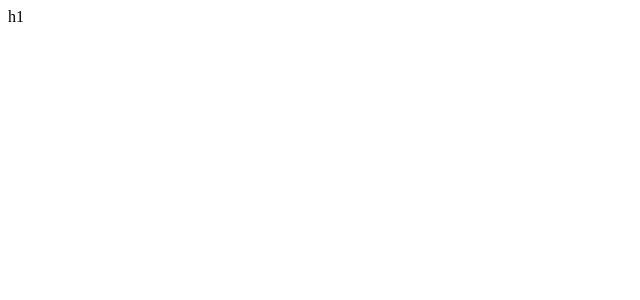
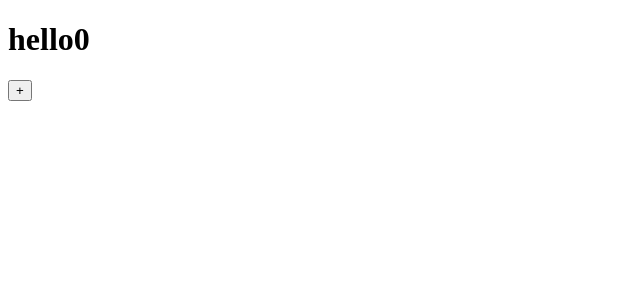
Before and after one commit to song-code21/next.js_nc, a Next.js app: page / in a window 1280 px wide. Shown: the top 300 px of the page, without its empty margins (0-640 px from the left). Built offline with nearby package versions, Linux system fonts and the light colour scheme.

Commit message:
static pre-rendering

```diff
--- a/pages/index.js
+++ b/pages/index.js
@@ -1,5 +1,22 @@
+import { useState } from "react";
+
+//next.js의 pre-rendering 초기상태로 pre-rendering을 하고, 이후에 api요청으로 값들을 받아옴
+
 export default function Home() {
-  return "h1";
+  const [counter, setCounter] = useState(0);
+
+  return (
+    <div>
+      <h1>hello{counter}</h1>
+      <button
+        onClick={() => {
+          setCounter((prev) => prev + 1);
+        }}
+      >
+        +
+      </button>
+    </div>
+  );
 }
 
 //라이브러리와 프레임워크의 차이점
```
